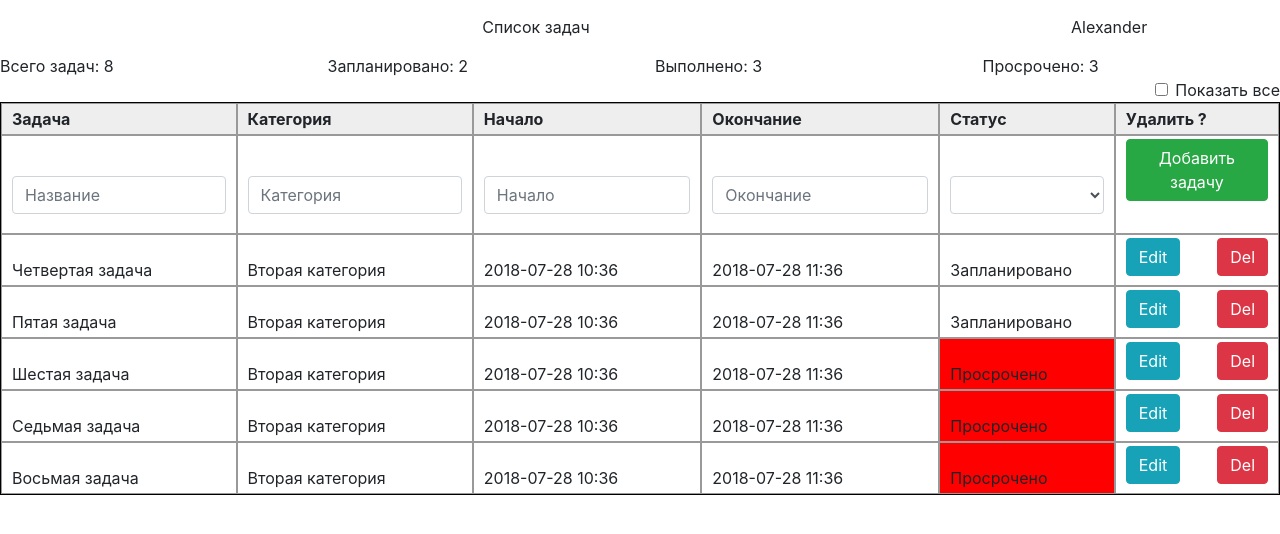
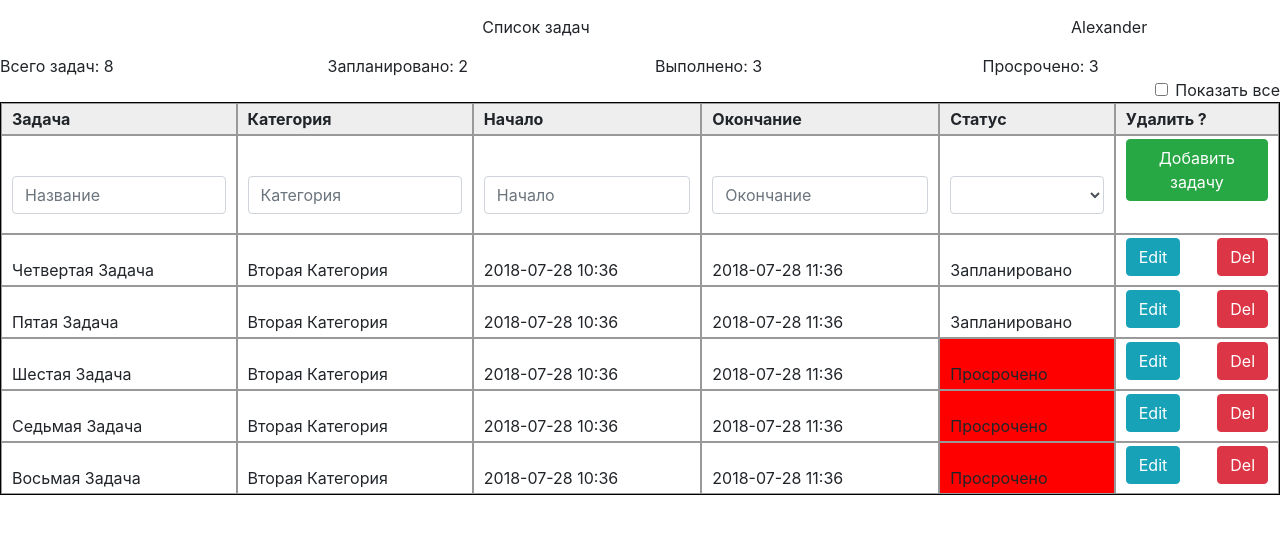
Before and after one commit to alexeremeev/aeremeev-angular, an Angular app in the folder task-planner/: page / in a window 1280 px wide. Shown: the top 534 px of the page. Built offline with nearby package versions, Linux system fonts and the light colour scheme.

Commit message:
task 64254 pipes fix: pipes moved to fields from model inputs

```diff
--- a/task-planner/src/app/task-list/list-row/list-row.component.html
+++ b/task-planner/src/app/task-list/list-row/list-row.component.html
@@ -1,5 +1,5 @@
-  <div class="divTableCell">{{name}}</div>
-  <div class="divTableCell">{{category}}</div>
+  <div class="divTableCell">{{name | myTitleCase}}</div>
+  <div class="divTableCell">{{category | myTitleCase}}</div>
   <div class="divTableCell">{{dateStart}}</div>
   <div class="divTableCell">{{dateEnd}}</div>
   <div class="divTableCell" [ngClass] = "[status == 'Просрочено' ? 'overdue' : '']">{{status}}</div>
--- a/task-planner/src/app/task-list/task-add/task-add.component.html
+++ b/task-planner/src/app/task-list/task-add/task-add.component.html
@@ -1,10 +1,10 @@
 <div class="divTableCell">
-  <input highlight type="text" class="form-control" name="name"  [ngModel]="name | myTitleCase"
-        (ngModelChange) = "name = $event" placeholder="Название" required>
+  <input highlight type="text" class="form-control" name="name"  [(ngModel)]="name"
+         placeholder="Название" required>
 </div>
 <div class="divTableCell">
-  <input highlight type="text" class="form-control" name="category" [ngModel]="category | myTitleCase"
-         (ngModelChange) = "category = $event" placeholder="Категория" required>
+  <input highlight type="text" class="form-control" name="category" [(ngModel)]="category"
+         placeholder="Категория" required>
 </div>
 <div class="divTableCell">
   <input validDate highlight type="text" class="form-control" name="dateStart" [(ngModel)]="dateStart"
--- a/task-planner/src/app/task-list/task-edit/task-edit.component.html
+++ b/task-planner/src/app/task-list/task-edit/task-edit.component.html
@@ -1,10 +1,10 @@
 <div class="divTableCell">
-  <input highlight type="text" class="form-control" name="name" [ngModel]="task.name | myTitleCase"
-         (ngModelChange) = "task.name = $event" placeholder="Название" required>
+  <input highlight type="text" class="form-control" name="name" [(ngModel)]="task.name"
+         placeholder="Название" required>
 </div>
 <div class="divTableCell">
-  <input highlight type="text" class="form-control" name="category" [ngModel]="task.category | myTitleCase"
-         (ngModelChange) = "task.category = $event" placeholder="Категория" required>
+  <input highlight type="text" class="form-control" name="category" [(ngModel)]="task.category"
+         placeholder="Категория" required>
 </div>
 <div class="divTableCell">
   <input validDate highlight type="text" class="form-control" name="dateStart" [(ngModel)]="task.dateStart"
```
